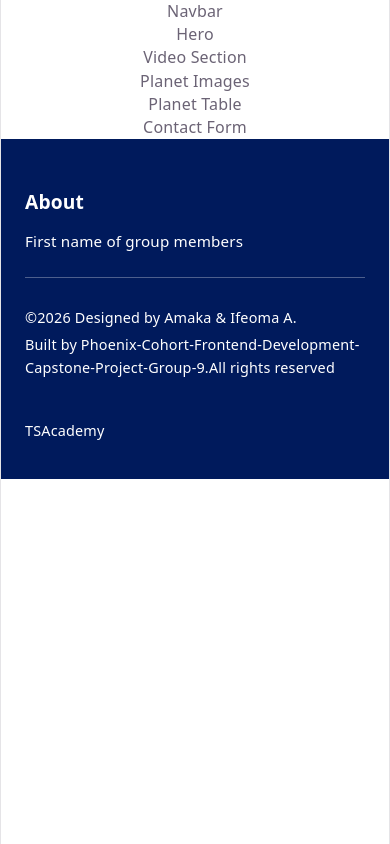
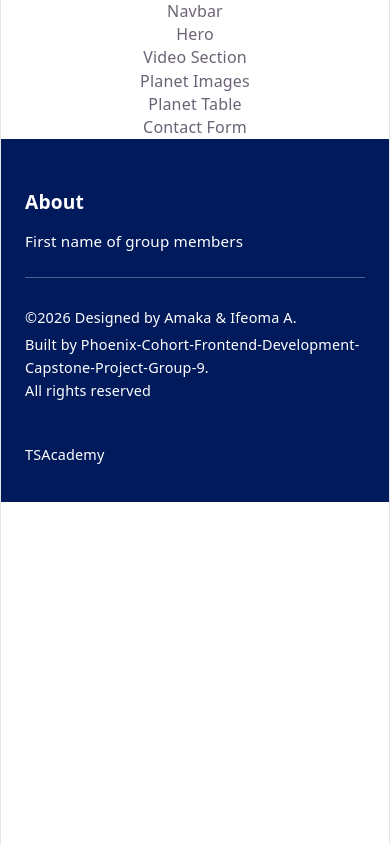
Before and after one commit to cupcakes439/Phoenix-Cohort-Frontend-Development-Capstone-Project-Group-9, a React (Vite) app: page / in a window 390 px wide. Built offline with nearby package versions, Linux system fonts and the light colour scheme.

Commit message:
Finished setting up the footer.css  file

```diff
--- a/src/styles/footer.css
+++ b/src/styles/footer.css
@@ -26,6 +26,10 @@
   margin-bottom: 1.5rem;
 }
 
+.footer-text{
+    margin: 0;
+}
+
 .footer-bottom {
   display: flex;
   justify-content: space-between;
@@ -49,6 +53,10 @@
     gap: 1.5rem;
   }
 
+  .rights {
+    display: block;
+  }
+
   .academy {
     margin-top: 0.5rem;
   }
```
